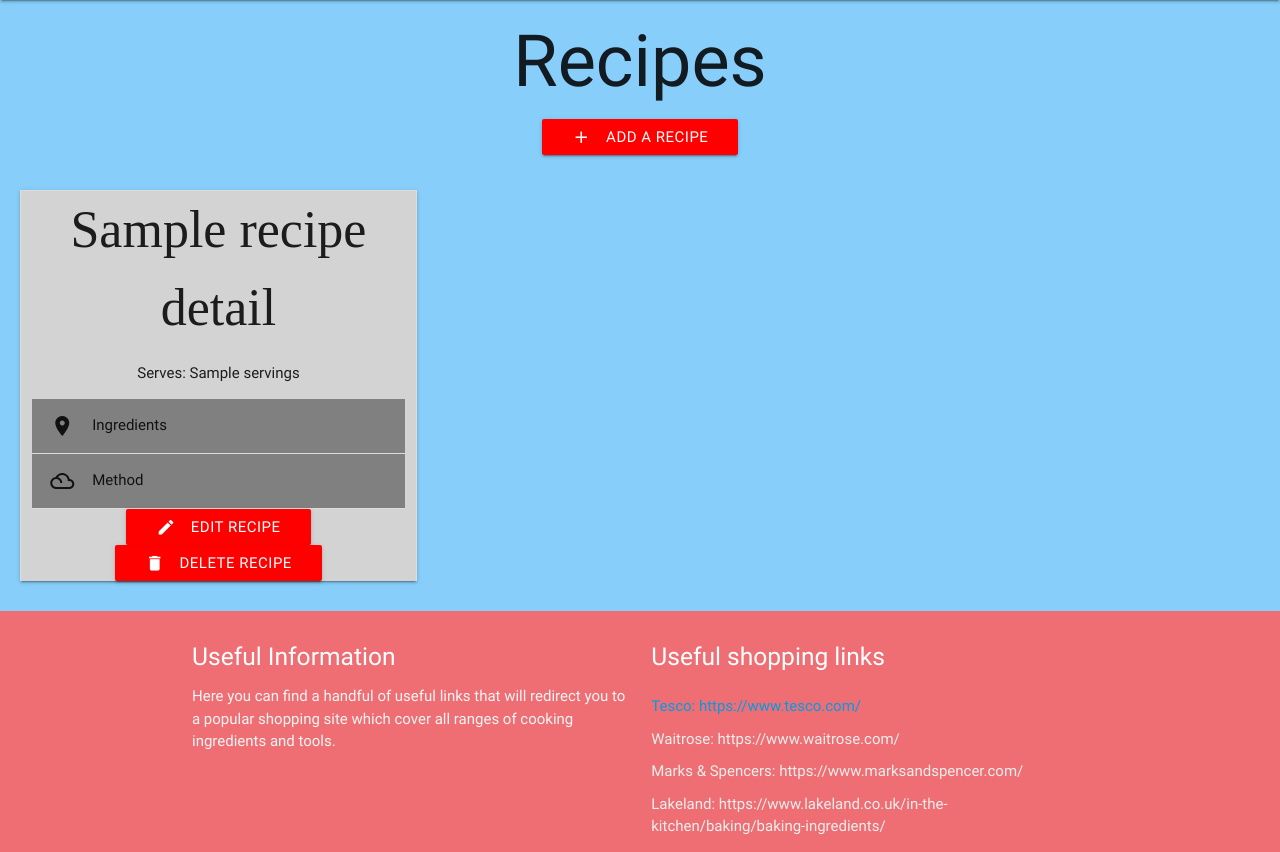
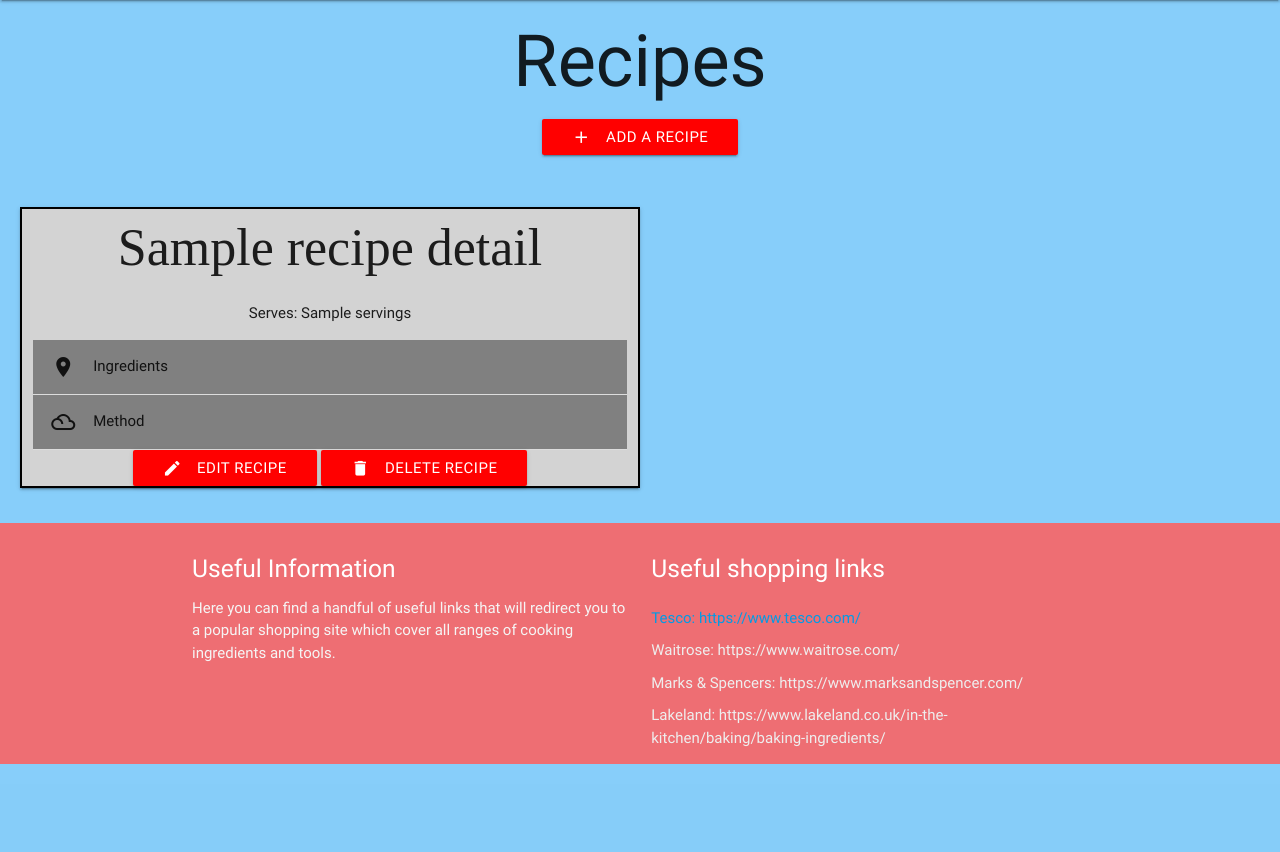
Before and after one commit to Schnoeff/Data-centric-milestone-project, a Flask app: page / in a window 1280 px wide. Shown: the part 64-916 px from the top of the page. After the commit the page ends 828 px from the top, so only its background shows below. Run offline with Flask 2, Linux system fonts and the light colour scheme; a database or web service that is not in the repository returns one stand-in record (values such as "Sample title"); some libraries are stand-ins or nearby versions; some web fonts are replaced.

Commit message:
Recipe rage layout complete

```diff
--- a/static/css/style.css
+++ b/static/css/style.css
@@ -29,17 +29,17 @@ body {
 }
 /*-----------------------------------------Recipe card*/
 .recipe-box{
-
-    background-color:red;
+    background-color:salmon;
     margin:30px;
     border-style:solid;
     border-color:black;
+    color:white;
 }
 .recipe_card{
     background-color:lightgrey;
-    min-width:45%;
-    max-width:45%;
-    margin:10px;
+    border-style: solid;
+    border-color:black;
+    border-width:2px;
 }
 
 .recipe-layout{
@@ -47,7 +47,7 @@ body {
 }
 
 .recipe-table{
-    margin-left:20px;
+    margin:20px;
     text-align:center;
 }
 
--- a/templates/recipes.html
+++ b/templates/recipes.html
@@ -9,8 +9,8 @@
 
 <div class="row recipe-table">
 {% for recipe in recipes %}
-<div class="container recipe-layout ">
-        <ul class="collapsible recipe_card col m6 ">
+
+        <ul class="collapsible recipe_card col xl6 m6  ">
         <li class="section-header">{{recipe.recipe_name}}</li>
 
           <p>Serves: {{recipe.servings}}</p>
@@ -63,7 +63,7 @@
     <a href="{{url_for('delete_recipe',recipe_id=recipe._id)}}" class="waves-effect waves-light btn editbutton"><i class="material-icons left">delete</i>Delete recipe</a>
      </li>
   </ul>
-</div>
+
 {% endfor %}
     </div>
 
```
